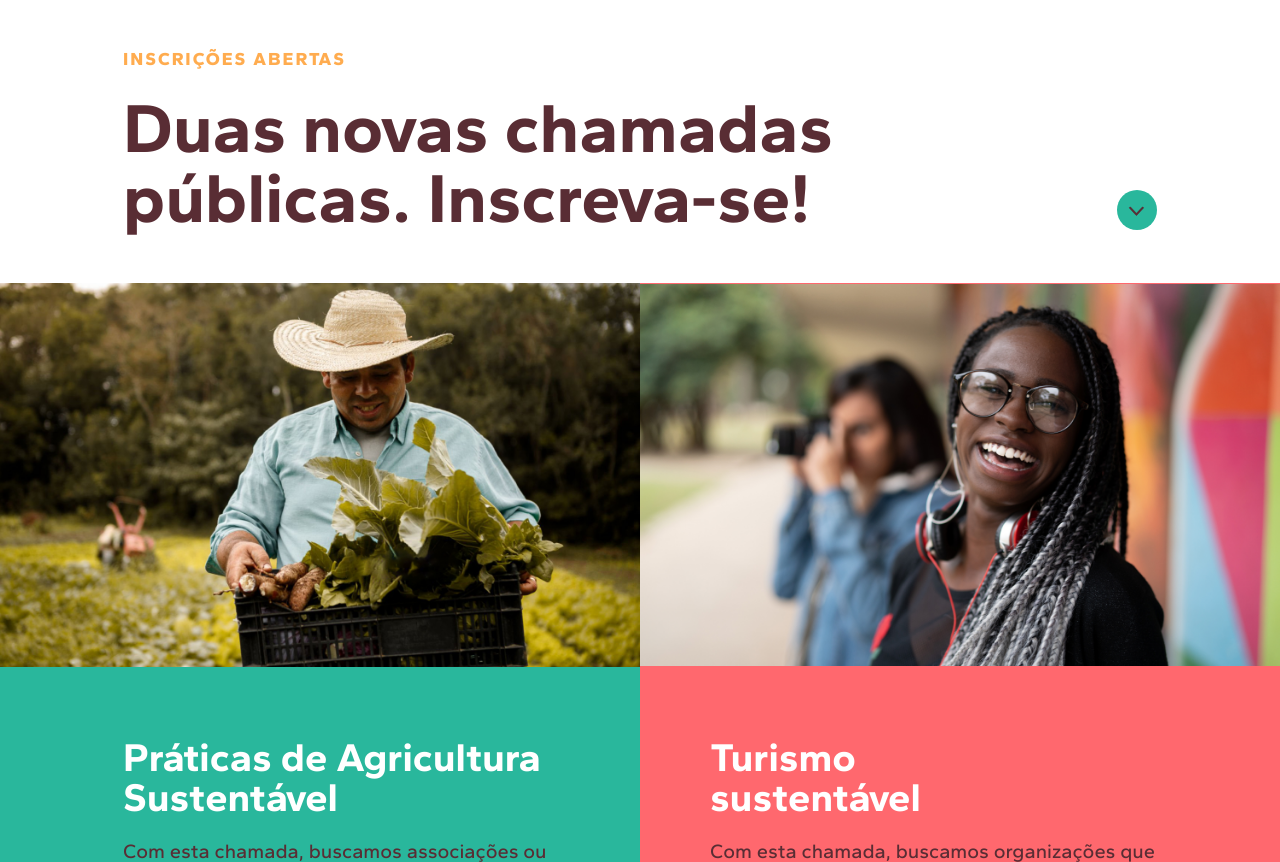
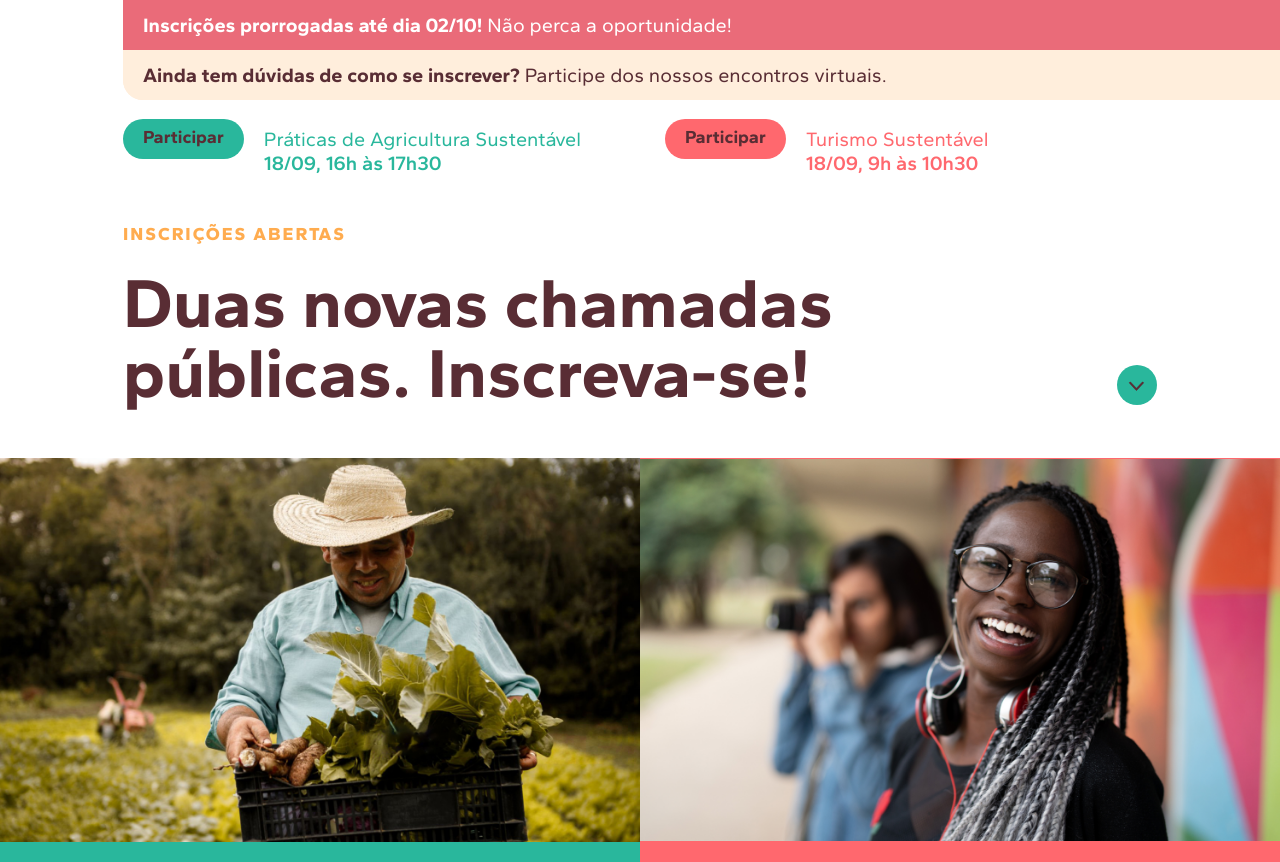
Before and after one commit to fpachecosilva/aipe, a PHP site: page /aipe/index.php in a window 1280 px wide. Shown: the part 136-998 px from the top of the page. Run offline with PHP 8.4, Linux system fonts and the light colour scheme.

Commit message:
update de datas e novo chamada topo

```diff
--- a/assets/chamada-topo.php
+++ b/assets/chamada-topo.php
@@ -3,31 +3,31 @@
 		echo('
 			<div class="chamada-topo">
 				<div class="container">
+					<div class="barra-top aviso">
+						<p><strong>Inscrições prorrogadas até dia 02/10!</strong> Não perca a oportunidade!</p>
+					</div>
+
 					<div class="barra-top">
-					<div class="barra-top-bg"></div>
-						<p><strong>Quer conhecer mais sobre as chamadas?</strong> Participe dos nossos encontros virtuais.</p>
+						<p><strong>Ainda tem dúvidas de como se inscrever?</strong> Participe dos nossos encontros virtuais.</p>
 					</div>
 
 					<div class="barra-chamadas">
 						<div class="esq">
-							<a href="https://us06web.zoom.us/j/81965864864?pwd=eDa0U5hkPftLPQ0ceD1QKjkzwOGYrK.1" class="btn green brownhover">Participar</a>
+							<a href="https://us06web.zoom.us/j/83168323565?pwd=QbCp2LeJZC5xbvLbxDzhs3xNPh7pZf.1" class="btn green brownhover">Participar</a>
 							<p>
-								Novo Encontro da Chamada<br>
 								Práticas de Agricultura Sustentável<br>
 								<strong>
-									21/08, 17h às 18h30
+									18/09, 16h às 17h30
 								</strong>
 							</p>
 						</div>
 						<div class="dir">
-							<a href="#" class="btn pink brownhover">Assistir à Gravação</a>
+							<a href="https://us06web.zoom.us/j/83143301177?pwd=lUcegLbXKTpWgi1SGUUqemF1nSoKip.1" class="btn pink brownhover">Participar</a>
 							<p>
+								Turismo Sustentável<br>
 								<strong>
-									Perdeu o encontro da Chamada de Turismo Sustentável?<br>
+									18/09, 9h às 10h30<br>
 								</strong>
-									<a href="#">
-										Assista aqui a gravação!
-									</a>
 							</p>
 						</div>
 					</div>
@@ -47,6 +47,32 @@
     padding: 15px 20px;
     border-radius: 0 0 0 20px;
 		font-size: 20px;
+		position: relative;
+	}
+	.chamada-topo .barra-top.aviso {
+		background: #ea6b79;
+		color: #fff;
+		border-radius: 0;
+	}
+	.chamada-topo .barra-top.aviso p {
+		color: #fff;
+	}
+	.chamada-topo .barra-top::before {
+		content: '';
+		position: absolute;
+		border-radius: 0 0 0 20px;
+    top: 0;
+    left: 0;
+    right: calc(-50vw + 50%);
+    height: -webkit-fill-available;
+		min-height: 50px;
+    background-color: #ffeedc;
+	}
+	.chamada-topo .barra-top.aviso::before {
+		background: #ea6b79;
+		border-radius: 0;
+		height: -webkit-fill-available;
+		min-height: 50px;
 	}
 	.chamada-topo .barra-top strong {
 		font-weight: 700;
@@ -85,7 +111,7 @@
 		padding-top: 8px;
 		line-height: 1.2;
 	}
-	.chamada-topo .barra-chamadas .dir .btn { width: 340px }
+	/* .chamada-topo .barra-chamadas .dir .btn { width: 340px } */
 	.chamada-topo .barra-chamadas .dir a:last-child { text-decoration: underline }
 	.chamada-topo .barra-chamadas .btn {
 		transition: all .3s;
@@ -105,9 +131,7 @@
 		color: var(--primaria);
 	}
 
-	.chamada-topo .barra-chamadas .dir {
-		display: none;
-	}
+
 
 	@media screen and (max-width: 1240px) {
 		.chamada-topo .barra-top-bg {
@@ -118,6 +142,7 @@
 	@media screen and (max-width: 768px) {
 		.chamada-topo .barra-top {
 			font-size: 16px;
+			padding-right: 0;
 		}
 		.chamada-topo .barra-top-bg {
 			width: 50px;
--- a/assets/header.php
+++ b/assets/header.php
@@ -1,4 +1,5 @@
 <header>
 	<?php include 'assets/menu.php'; ?>
+	<?php include 'assets/chamada-topo.php'; ?>
 	<?php include 'assets/titulos.php'; ?>
 </header>
--- a/assets/inscricao.php
+++ b/assets/inscricao.php
@@ -3,7 +3,7 @@
 		<div class="inscricao-wrapper divs5050 dfl">
 			<div class="esq">
 				<p class="subtitulo-generico">Inscrição</p>
-				<p class="texto-generico">O processo seletivo está aberto até 09 de setembro de 2024.
+				<p class="texto-generico">O processo seletivo está aberto até 02 de outubro de 2024.
 Acesse o Roteiro de Inscrição e planilhas de atividades e orçamentária em “Apoio e Documentos para a Inscrição”.
 Depois acesse o Formulário em “Inscrição”. Será necessário ter um endereço de e-mail Google para acessar o formulário.</p>
 				<p class="subtitulo-generico sectop40">A transformação<br> começa agora!</p>
```
Also changed, not shown: assets/selecao.php (+5 -5 lines), 4 other files.
